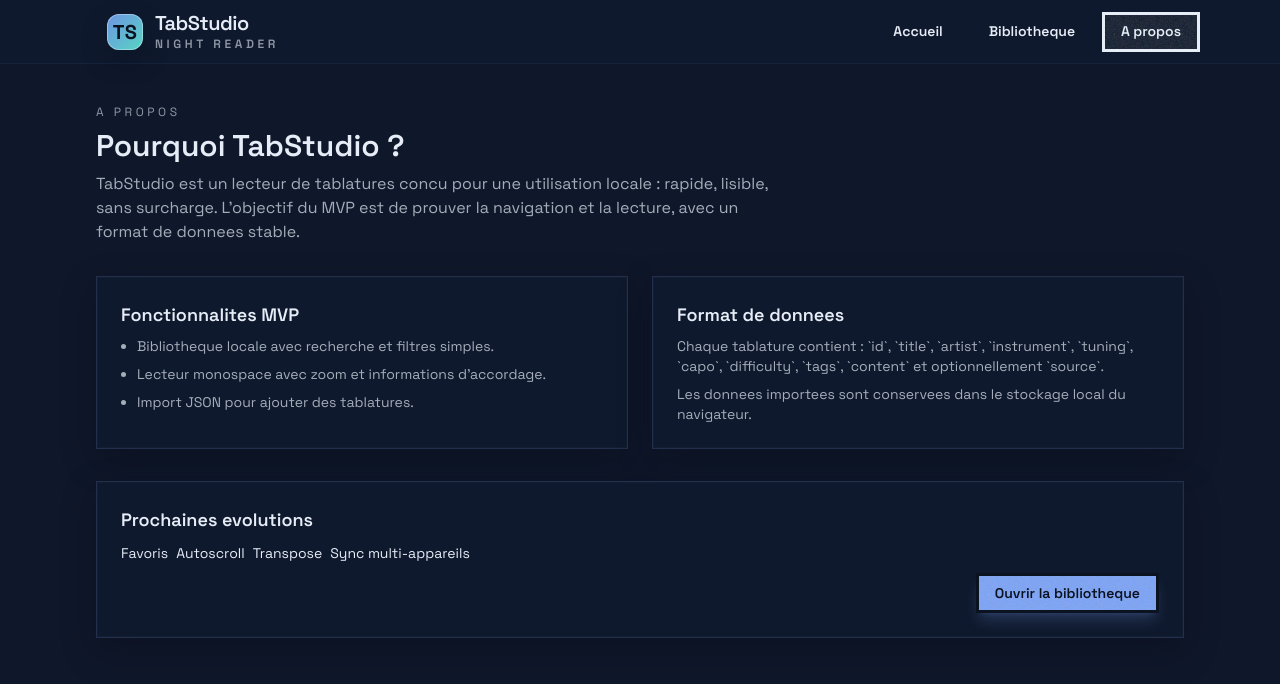
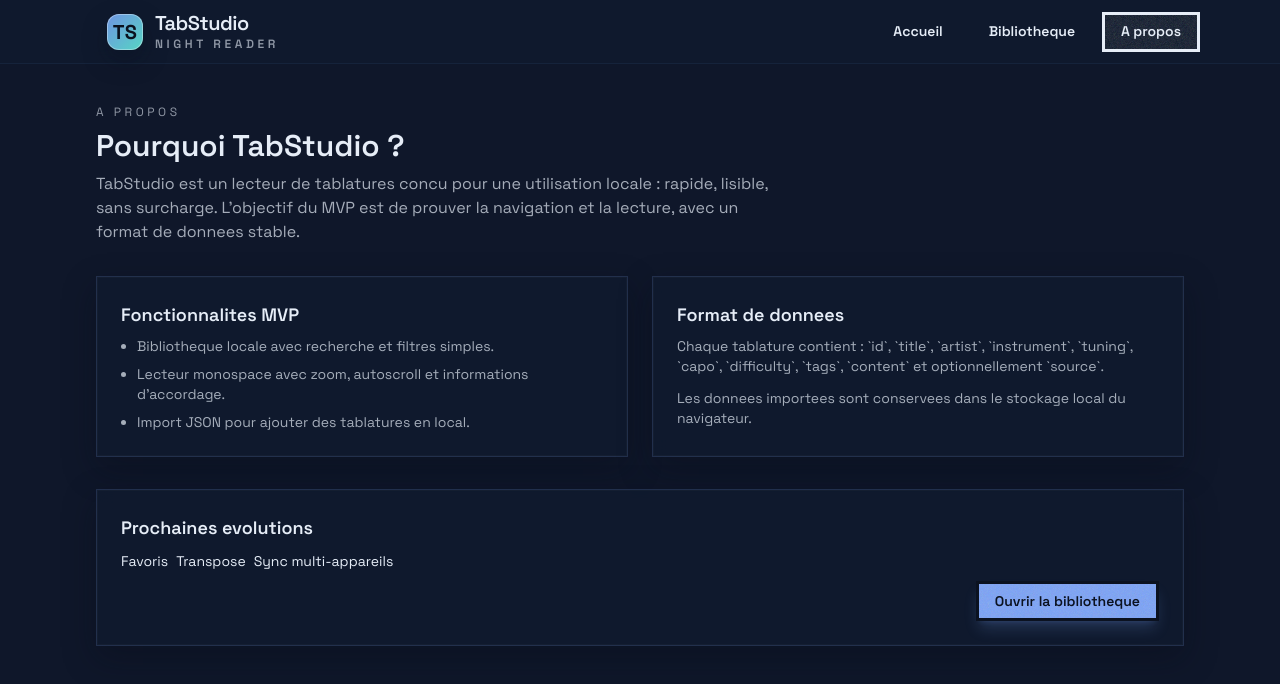
Before and after one commit to K0Konut/TabStudio, a Vue app: page /about in a window 1280 px wide. Shown: the top 684 px of the page. Built offline with nearby package versions, Linux system fonts and the light colour scheme.

Commit message:
Polish UI

```diff
--- a/src/pages/AboutPage.vue
+++ b/src/pages/AboutPage.vue
@@ -20,8 +20,8 @@ import { RouterLink } from 'vue-router'
           <h2 class="card-title">Fonctionnalites MVP</h2>
           <ul class="list-disc space-y-2 pl-4 text-sm text-base-content/70">
             <li>Bibliotheque locale avec recherche et filtres simples.</li>
-            <li>Lecteur monospace avec zoom et informations d'accordage.</li>
-            <li>Import JSON pour ajouter des tablatures.</li>
+            <li>Lecteur monospace avec zoom, autoscroll et informations d'accordage.</li>
+            <li>Import JSON pour ajouter des tablatures en local.</li>
           </ul>
         </div>
       </div>
@@ -44,7 +44,6 @@ import { RouterLink } from 'vue-router'
         <h2 class="card-title">Prochaines evolutions</h2>
         <div class="flex flex-wrap gap-2 text-sm">
           <span class="badge badge-outline">Favoris</span>
-          <span class="badge badge-outline">Autoscroll</span>
           <span class="badge badge-outline">Transpose</span>
           <span class="badge badge-outline">Sync multi-appareils</span>
         </div>
```
Also changed, not shown: 1 other file (tests, documents, lock files or other folders).
